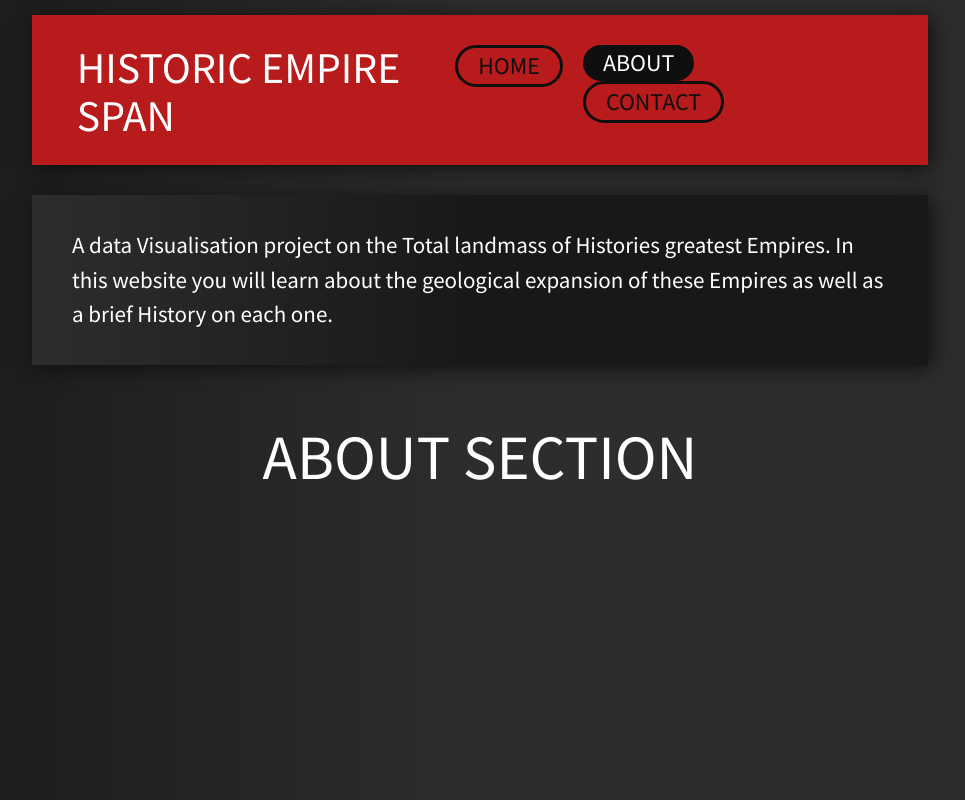
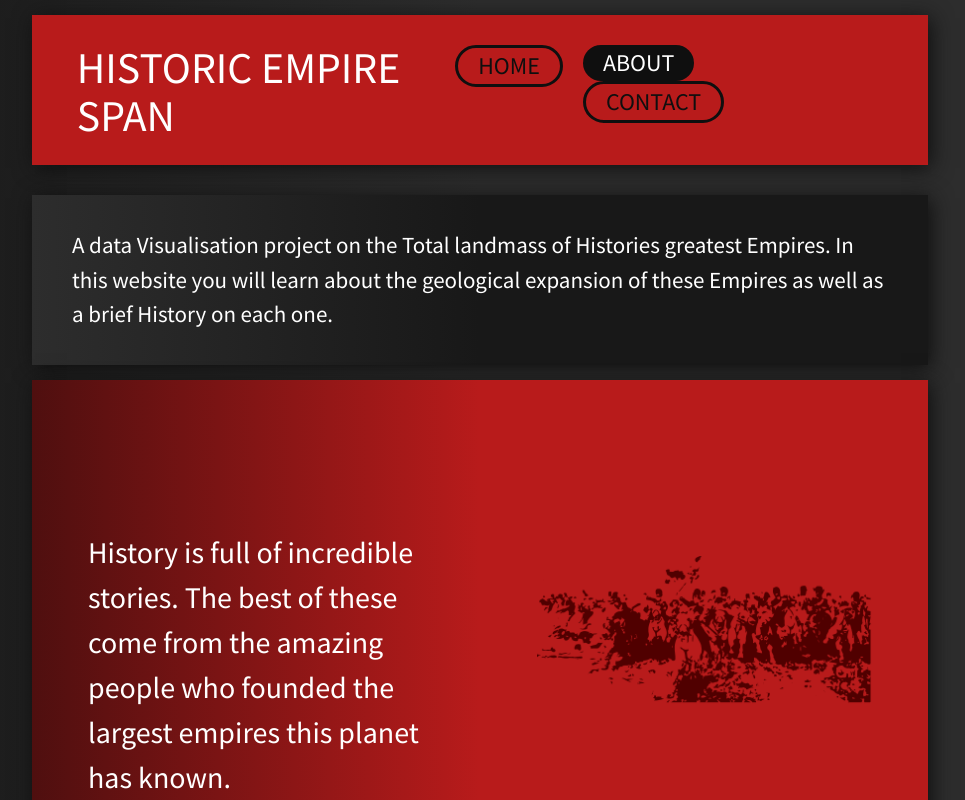
Before and after one commit to cameronduncan678/HistoricEmpireSpan, a plain HTML site: page index.html in a window 1280 px wide. Both pictures are taken after a click on the item "ABOUT". Shown: the top 800 px of the page, without its empty margins (160-1125 px from the left). Drawn offline with nearby package versions, Linux system fonts and the light colour scheme.

Commit message:
about page and art added

```diff
--- a/index.html
+++ b/index.html
@@ -134,8 +134,49 @@
         </div>
     </section>
 
-    <section id="about" style="display:none">
-        <h1 class="center">ABOUT SECTION</h1>
+    <section id="about" class="container" style="display:none">
+        <div class="about-article red-article">
+            <div class="row">
+                <div class="article-half col">
+                    <p class="article-text">
+                        History is full of incredible stories.  The best of
+                        these come from the amazing people who founded the
+                        largest empires this planet has known.
+                    </p>
+                </div>
+                <div class="article-half col">
+                    <img class="article-img" src="images/BritEmp-graphic_01.png">
+                </div>
+            </div>
+        </div>
+        <div class="about-article dark-article">
+            <div class="row">
+                <div class="col article-half">
+                    <img class="article-img" src="images/RomEmp-Graphic_01.png" alt="">
+                </div>
+                <div class="col article-half">
+                    <p class="article-text">
+                        History has been a part of my life for a long
+                        time.  The great empires of the world have been
+                        at the forefront of my fascination.
+                    </p>
+                </div>
+            </div>
+        </div>
+        <div class="about-article red-article">
+            <div class="row">
+                <div class="col article-half">
+                    <p class="article-text">
+                        Digital technology has also been a huge part
+                        of my life. This website combines both together for a
+                        fascinating experiance.
+                    </p>
+                </div>
+                <div class="col article-half">
+                    <img class="article-img" src="images/kublai_art_01.png" >
+                </div>
+            </div>
+        </div>
     </section>
 
     <section id="contact" style="display:none">
--- a/style/style.scss
+++ b/style/style.scss
@@ -176,3 +176,35 @@ body{
     margin: 0 auto;
     margin-bottom: 100px;
 }
+
+.about-article{
+    height: 500px;
+    margin-bottom: 60px;
+    box-shadow: 3px 3px 20px $dark-black;
+}
+
+.red-article{
+    background: linear-gradient(90deg, $shade-red 0%, $main-red 50%);
+}
+
+.dark-article{
+    background: linear-gradient(90deg, $tint-body 0%, $main-body 50%);
+}
+
+.article-half{
+    width: 40%;
+    height: 400px;
+    margin: 50px 5%;
+}
+
+.article-text{
+    font-size: 30px;
+    font-family: 'Source Sans Pro', sans-serif;
+    margin-top: 100px;
+}
+
+.article-img{
+    width: 100%;
+    height: 100%;
+    object-fit: contain;
+}
```
Also changed, not shown: images/BritEmp-graphic_01.png (added), images/RomEmp-Graphic_01.png (added), images/RomeEmp-Graphic_01.png (added), images/kublai_art_01.png (added), ref/art/80949abaa136b39e27ba7572a3f081dd.jpg (added), ref/art/BritEmp-graphic_01.png (added), ref/art/RomEmp-Graphic_01.png (added), ref/art/RomeEmp-Graphic_01.png (added), ref/art/YuanEmperorAlbumKhubilaiPortrait.jpg (added), ref/art/battle-of-waterloo-mary-evans-picture-library.jpg (added), ref/art/kublai_art_01.png (added), ref/art/vercingetorix-throws-down-his-arms-at-the-feet-of-julius-caesar-1899_u-l-q1ga2cs0.jpg (added), resources/links.txt (added), style/style.css, 4 other files.
